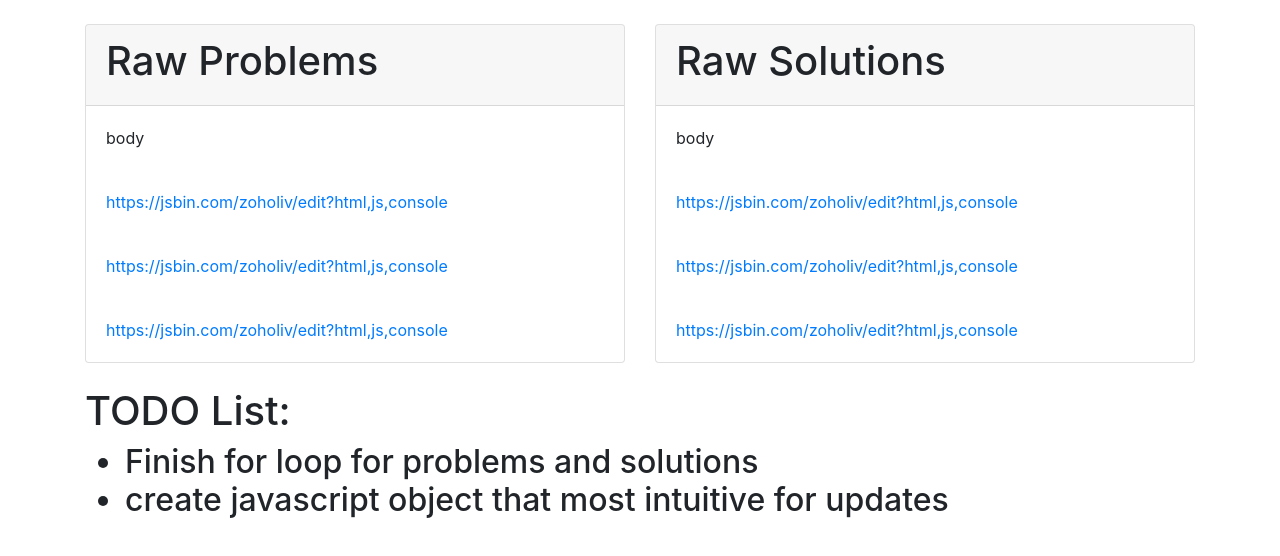
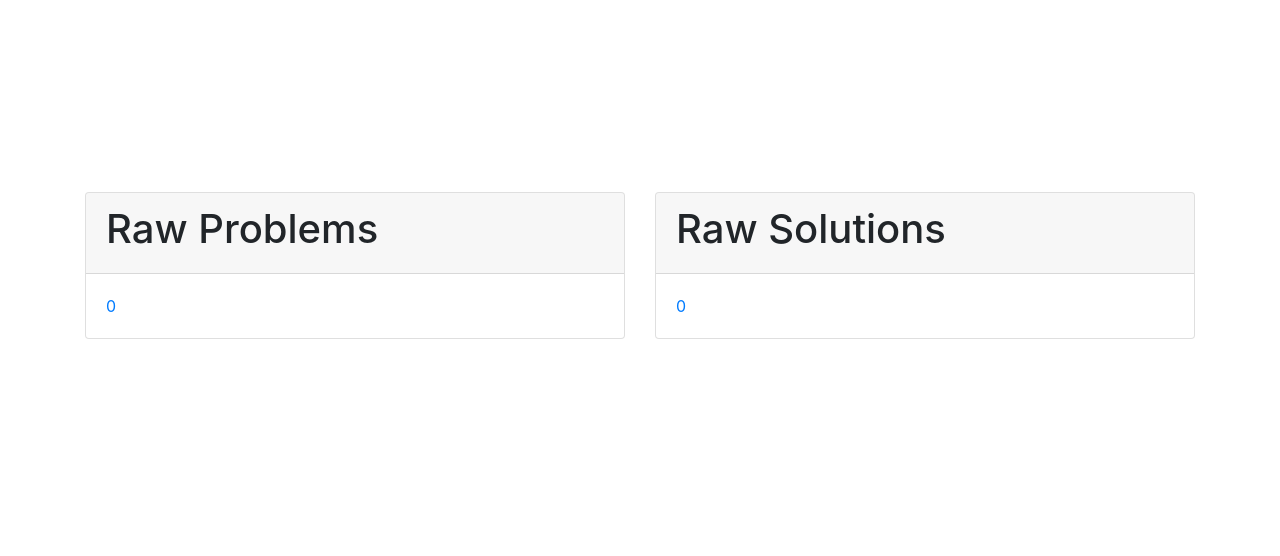
Before and after one commit to surakhchin/jsprobs, a plain HTML site: page index.html in a window 1280 px wide. Drawn offline with nearby package versions, Linux system fonts and the light colour scheme.

Commit message:
finshed todos, set up online flashcard system ofr problems and solutions via jsbin links

```diff
--- a/index.html
+++ b/index.html
@@ -14,23 +14,23 @@
 
 </head>
 <body>
-<br>
+<br><br><br><br><br><br><br><br>
 <section class="container">
 <div class="row">
 <div class="col-sm">
 
 
 
-<div class="card">
+<div class="card c1">
 <div class="card-header">
 <h1> Raw Problems</h1>
 </div>
 
 
 
-<div class="card-body">
-body
-</div>
+<!--<div class="card-body">-->
+<!--body-->
+<!--</div>-->
 
 
 
@@ -46,16 +46,16 @@ body
 
 
 
-<div class="card">
+<div class="card c2">
 <div class="card-header">
 <h1> Raw Solutions</h1>
 </div>
 
 
 
-<div class="card-body">
-body
-</div>
+<!--<div class="card-body">-->
+<!--body-->
+<!--</div>-->
 
 
 </div>
@@ -63,33 +63,53 @@ body
 </div>
 </div>
 </section>
-<br>
-<section class="container">
-<div class="row">
-<div class="col">
-  <h1>TODO List:</h1>
-  <h2>
-    <ul>
-      <li>
-        Finish for loop for problems and solutions
-      </li>
-      <li>
-        create javascript object that most intuitive for updates
-      </li>
-    </ul>
-  </h2>
-</div>
-</div>
-</section>
+<!--<br>-->
+<!--<section class="container">-->
+<!--<div class="row">-->
+<!--<div class="col">-->
+<!--  <h1>TODO List:</h1>-->
+<!--  <h2>-->
+<!--    <ul>-->
+<!--      <li>-->
+<!--        Finish for loop for problems and solutions-->
+<!--      </li>-->
+<!--      <li>-->
+<!--        create javascript object that most intuitive for updates-->
+<!--      </li>-->
+<!--    </ul>-->
+<!--  </h2>-->
+<!--</div>-->
+<!--</div>-->
+<!--</section>-->
 
 
   <script>
-    var arrayVariable = ['https://jsbin.com/zoholiv/edit?html,js,console','two','three'],
+
+// ------------------Main copy and paste area:------------------
+
+    var arrayVariable = [
+            'https://jsbin.com/jumuref/4/edit?js,console',
+            ],
     arrayLength = arrayVariable.length;
+    var arrayVariable2 = [
+            'https://jsbin.com/jumuref/3/edit?js,console',
+            ],
+    arrayLength2 = arrayVariable.length;
+
+
+// ------------------END copy and paste area------------------------
 
 for (i = 0; i < arrayLength; i++) {
 
-  $('.card').append('<div class="card-body"><a href="'+arrayVariable[i]+'">https://jsbin.com/zoholiv/edit?html,js,console</a></div>');
+  $('.c1').append('<div class="card-body"><a class="'+i+'" href="'+arrayVariable[i]+'"></a></div>');
+  $("." + i).html(i);
+
+}
+for (i = 0; i < arrayLength2; i++) {
+
+  $('.c2').append('<div class="card-body"><a class="2'+i+'" href="'+arrayVariable2[i]+'"></a></div>');
+  $(".2" + i).html(i);
+
 }
   </script>
 </body>
```
